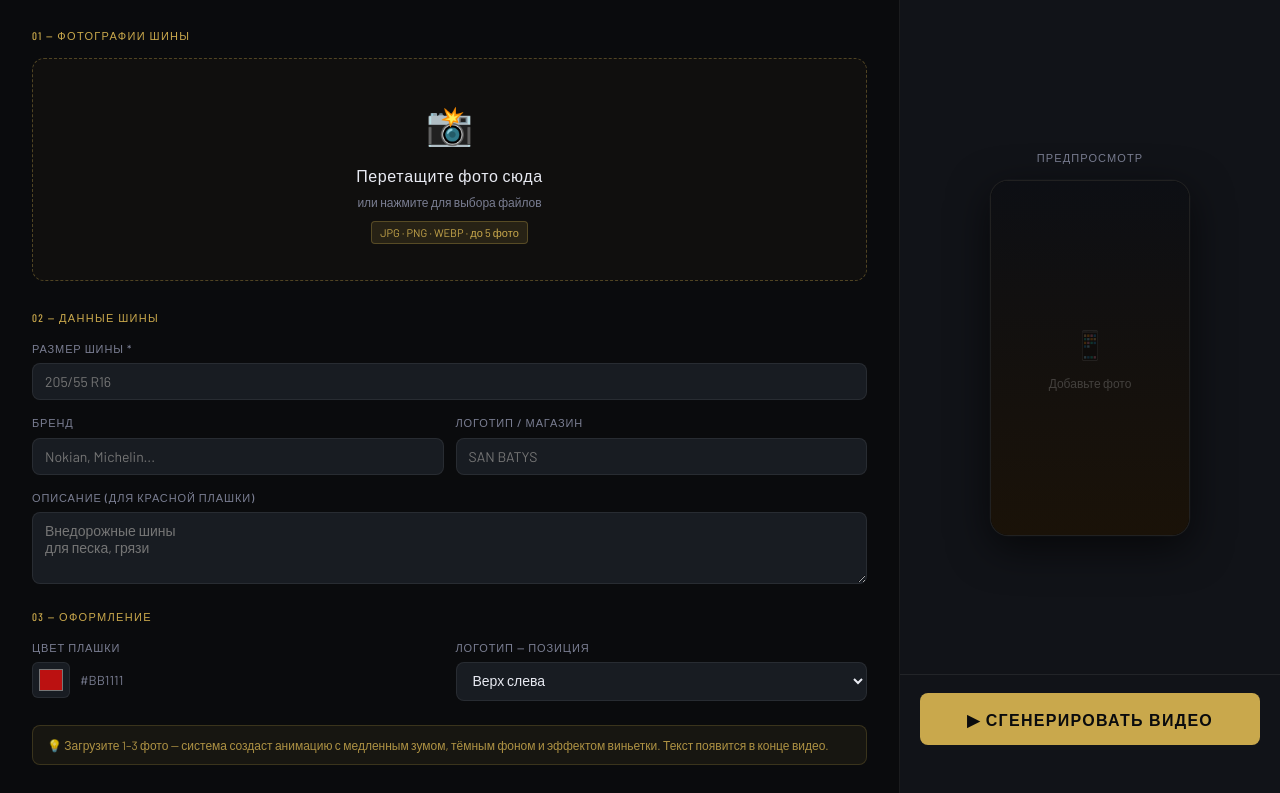
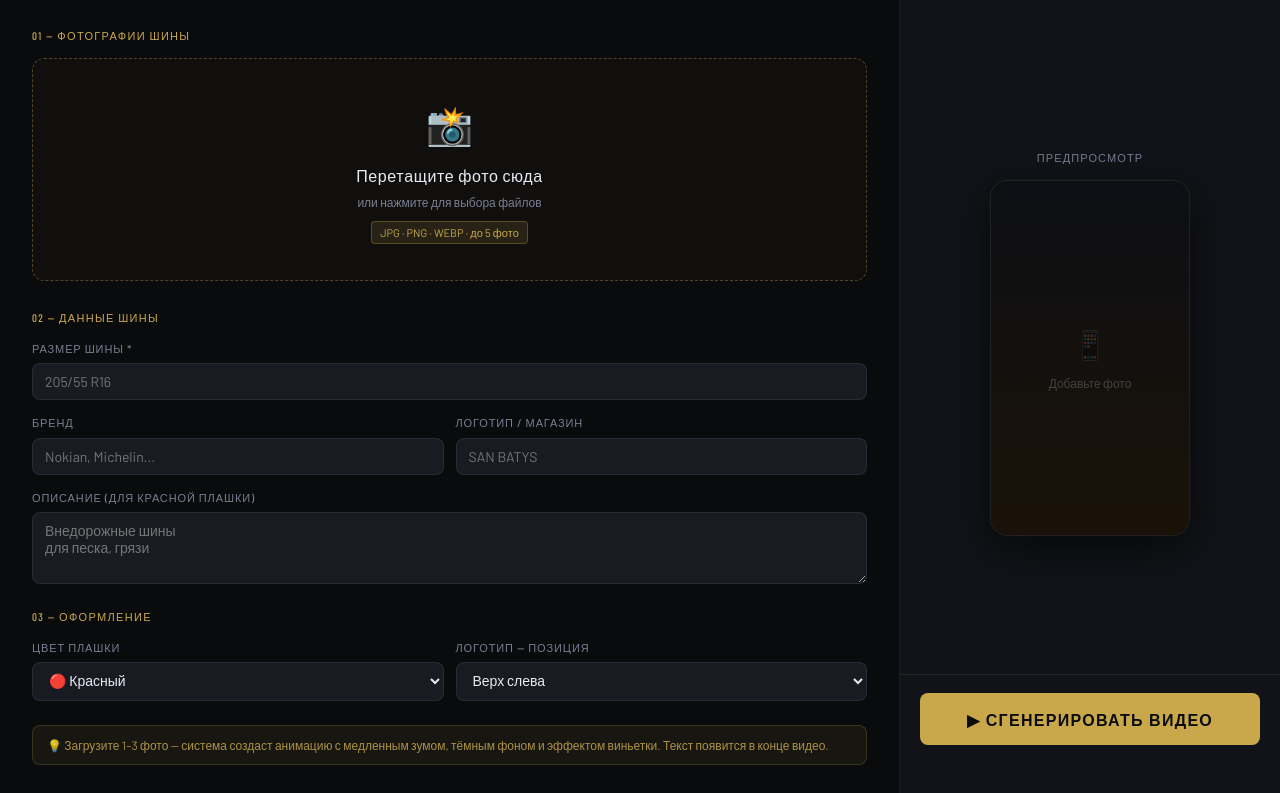
Before and after one commit to Samfinstat/tirereel, a Flask app: page / in a window 1280 px wide. Shown: the part 59-852 px from the top of the page. Run offline with Flask 3, Linux system fonts and the light colour scheme.

Commit message:
Update index.html

```diff
--- a/templates/index.html
+++ b/templates/index.html
@@ -502,10 +502,14 @@ header {
         <div class="row2">
           <div class="field">
             <label>Цвет плашки</label>
-            <div class="color-row">
-              <input type="color" id="f_color" value="#bb1111" oninput="refreshPreview()">
-              <span class="color-label" id="colorLabel">#BB1111</span>
-            </div>
+            <select id="f_color" onchange="refreshPreview()">
+              <option value="#bb1111">🔴 Красный</option>
+              <option value="#1a4dbb">🔵 Синий</option>
+              <option value="#1a7a2e">🟢 Зелёный</option>
+              <option value="#b87800">🟠 Оранжевый</option>
+              <option value="#222222">⚫ Чёрный</option>
+              <option value="#555555">⬛ Серый</option>
+            </select>
           </div>
           <div class="field">
             <label>Логотип — позиция</label>
@@ -625,9 +629,8 @@ function refreshPreview() {
   const brand = document.getElementById('f_brand').value.trim();
   const desc  = document.getElementById('f_desc').value.trim();
   const logo  = document.getElementById('f_logo').value.trim();
-  const color = document.getElementById('f_color').value;
+  const color = document.getElementById('f_color').value || '#bb1111';
   const lpos  = document.getElementById('f_logo_pos').value;
-  document.getElementById('colorLabel').textContent = color.toUpperCase();
 
   let html = '';
   if (logo) html += `<div class="pov-logo${lpos==='right'?' right':''}">${he(logo)}</div>`;
```
